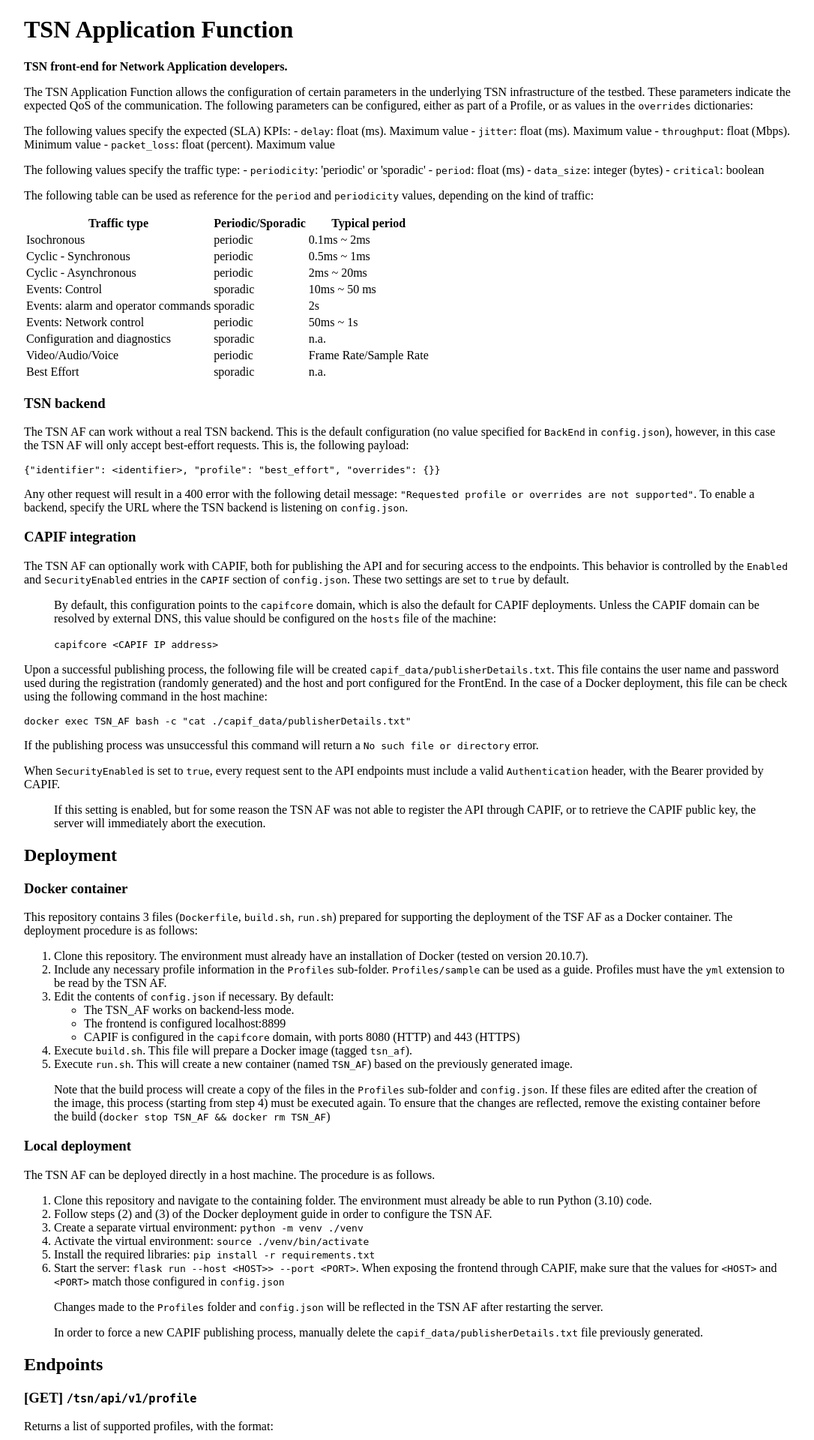
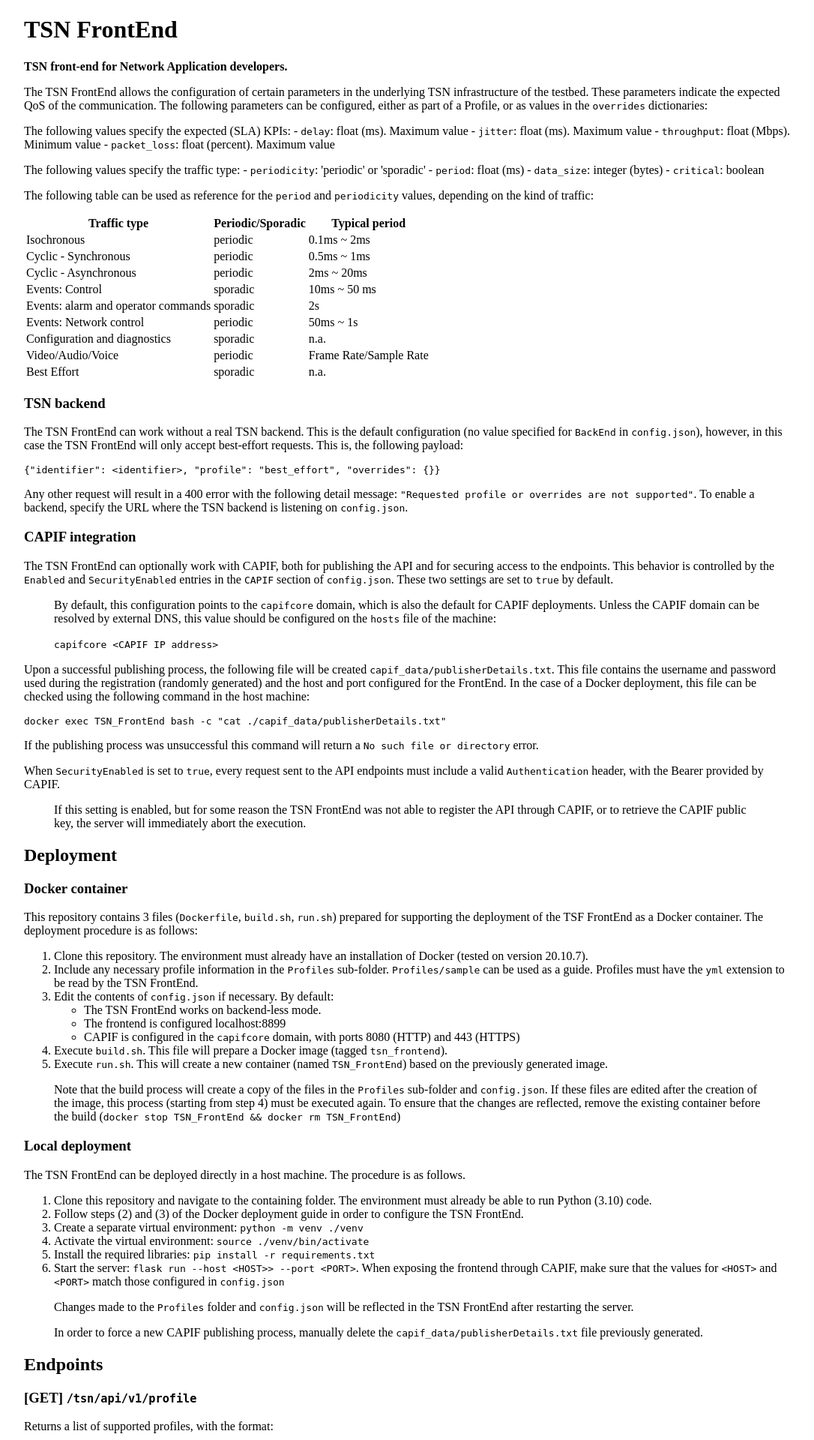
Before and after one commit to EVOLVED-5G/TSN_FrontEnd, a Flask app: page / in a window 1280 px wide. Shown: the top 1920 px of the page at 75% size, without its empty margins (96-1182 px from the left). Run offline with Flask 2, Linux system fonts and the light colour scheme; parts of the project's set-up code (start-up, migrations or seed data) failed here and were passed over.

Commit message:
Rename to TSN FrontEnd, update documentation, add changelog

```diff
--- a/templates/base.html
+++ b/templates/base.html
@@ -4,7 +4,7 @@
     {%- block html %}
         <head>
         {%- block head %}
-            <title>TSN AF</title>
+            <title>TSN FrontEnd</title>
 
             {%- block metas %}
                 <meta charset="UTF-8">
```
Also changed, not shown: CHANGELOG.md (added), README.md, 1 other file.
